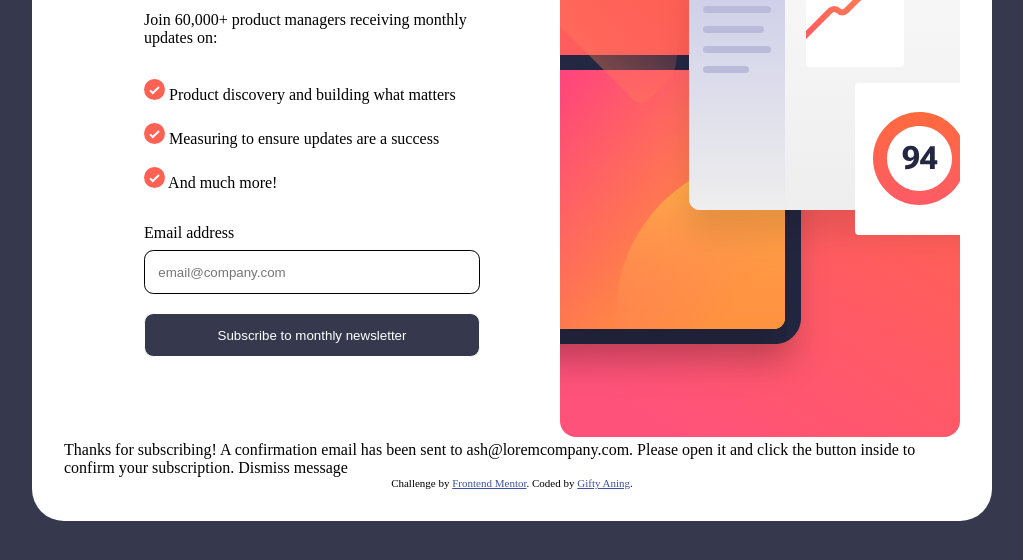
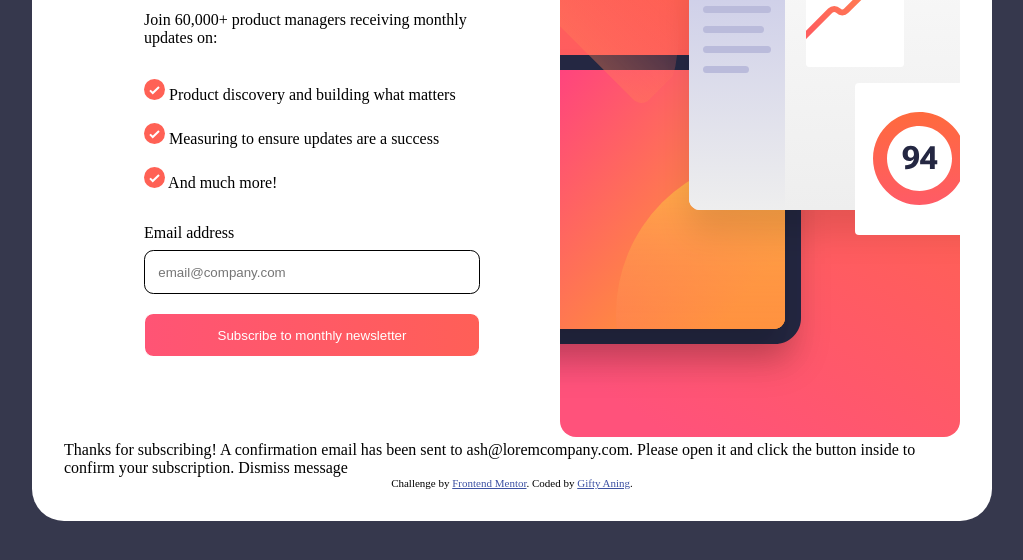
Before and after one commit to Giftyaning/Contact-form, a plain HTML site: page index.html in a window 1280 px wide. In both pictures the pointer is over the button "Subscribe to monthly newsletter". Shown: the part 188-748 px from the top of the page, without its empty margins (128-1151 px from the left). Drawn offline with Linux system fonts and the light colour scheme.

Commit message:
Hover effect

```diff
--- a/style.css
+++ b/style.css
@@ -66,10 +66,15 @@ button, input{
     padding: 1em;
     border-radius: .7em;
     border: .1em solid;
+    cursor: pointer;
 }
 
 button{
     background-color: #36384d;
     color: #fff
 }
+
+button:hover{
+    background: linear-gradient(90deg, #ff5475, #ff5f57);
+}
 /* End of Form */
```
